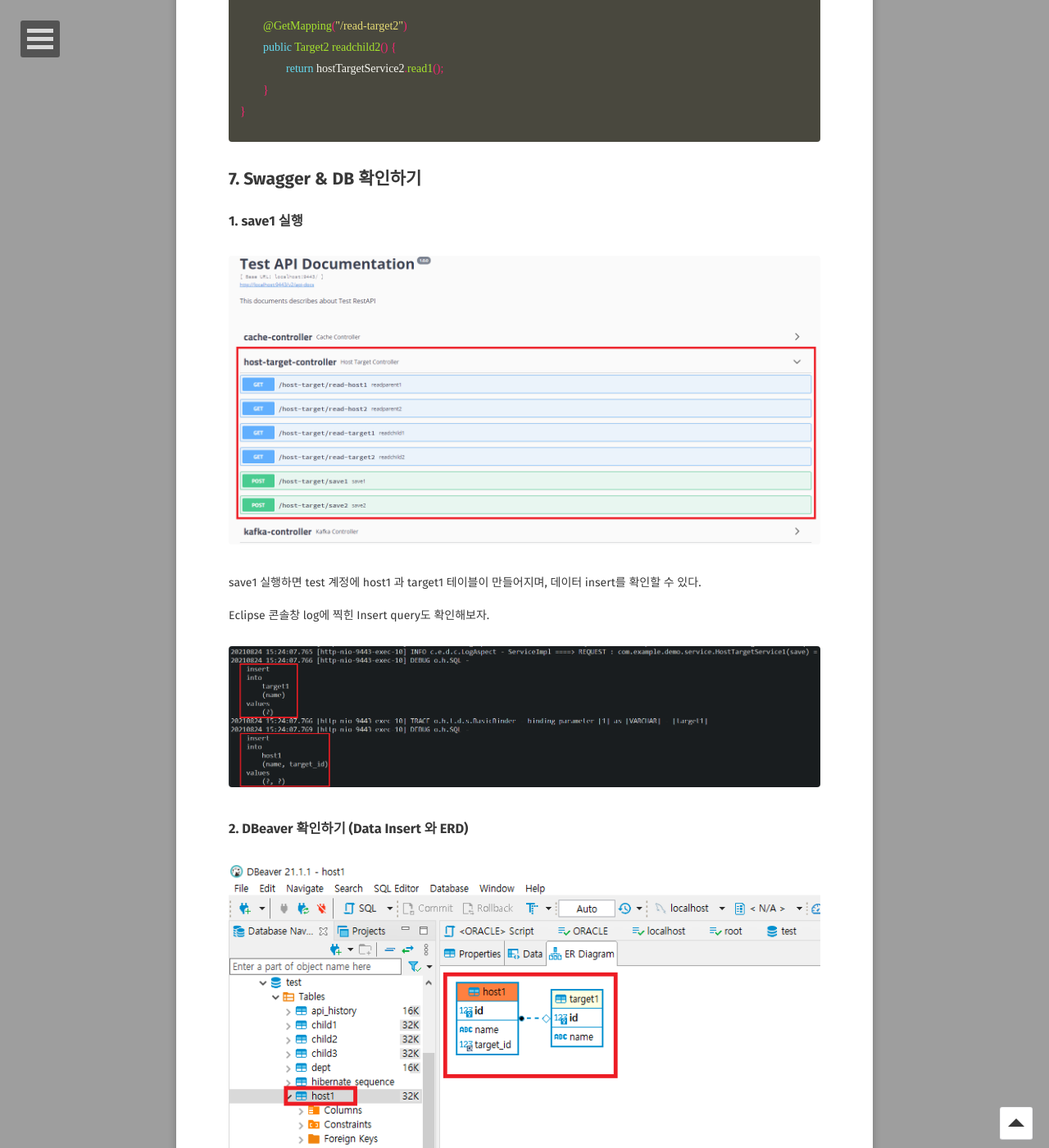
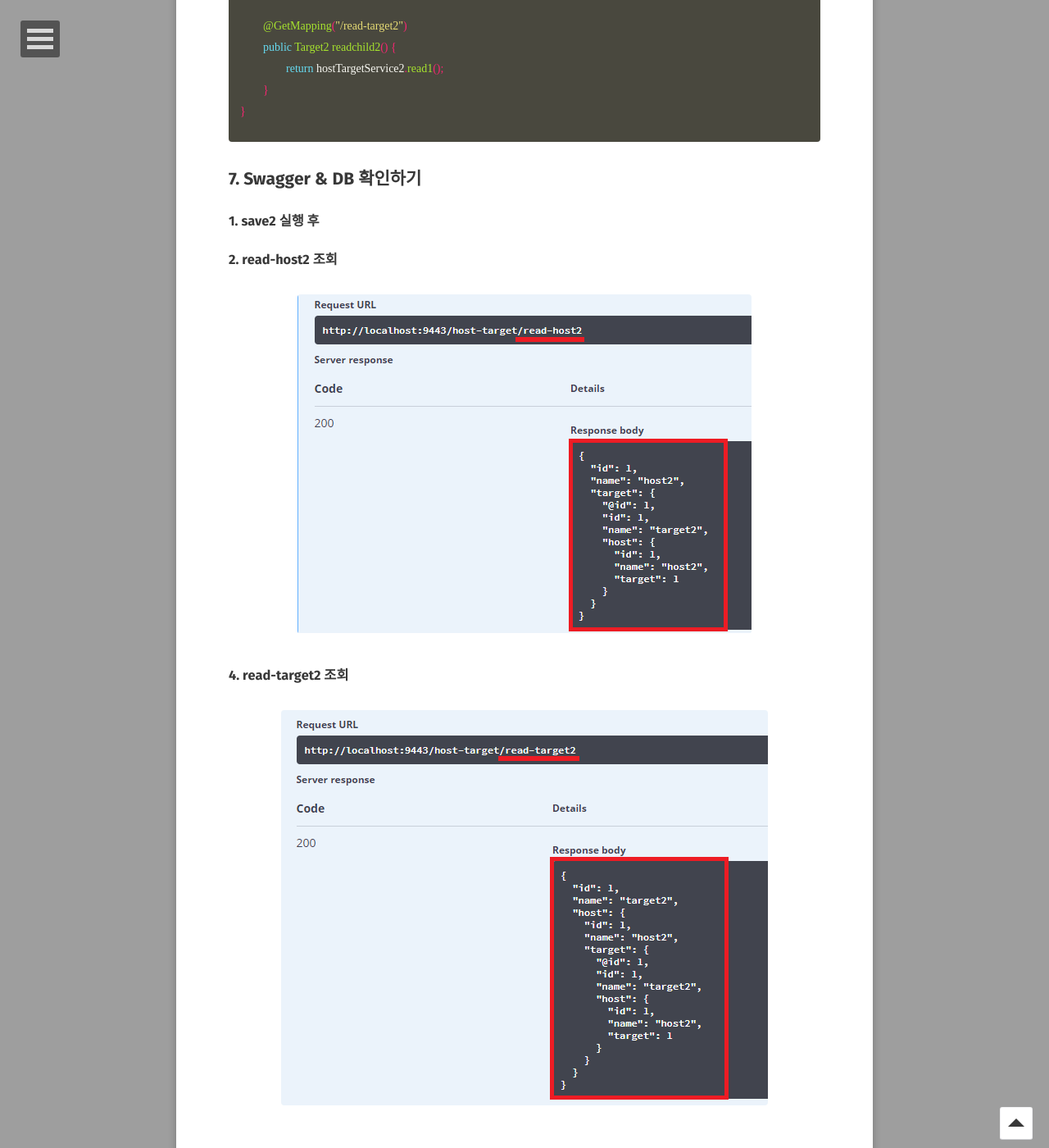
Before and after one commit to GayeonYoon/GayeonYoon.github.io, a Jekyll site: the page built from _posts/2021-08-24-JPA-MAPPING-OneToOne2.md, in a window 1280 px wide and 1400 px high, scrolled down 5847 px. Shown: the whole window at 82% size. Built offline with Jekyll 4.4.1, drawn with Linux system fonts in a browser that asks for light colours; some web fonts are replaced; some of the changed text lies outside the part shown.

Commit message:
Update 2021-08-24-JPA-MAPPING-OneToOne2.md

```diff
--- a/_posts/2021-08-24-JPA-MAPPING-OneToOne2.md
+++ b/_posts/2021-08-24-JPA-MAPPING-OneToOne2.md
@@ -217,39 +217,14 @@ public class HostTargetController {
 {% endhighlight %}
 
 ## 7. Swagger & DB 확인하기
+### 1. save2 실행 후
 
-### 1. save1 실행
+### 2. read-host2 조회
 <figure>
-	<img src="/assets/img/Host_Target_Swagger1.png">
+	<img src="/assets/img/Host2_OneToOne.png">
 </figure>
 
-save1 실행하면 test 계정에 host1 과 target1 테이블이 만들어지며, 데이터 insert를 확인할 수 있다.
-
-Eclipse 콘솔창 log에 찍힌 Insert query도 확인해보자.
+### 4. read-target2 조회
 <figure>
-	<img src="/assets/img/Insert_Console.png">
+	<img src="/assets/img/Target2_OneToOne.png">
 </figure>
-
-### 2. DBeaver 확인하기 (Data Insert 와 ERD)
-<figure>
-	<img src="/assets/img/Host_Target_ERD.png">
-</figure>
-
-1) host1 과 target1 테이블 확인
-2) ERD 확인 <br>
-target1 테이블의 PK인 id가 host1 테이블의 FK로 설정.
-
-### 3. read-host1 조회
-<figure>
-	<img src="/assets/img/Host1_OneToOne.png">
-</figure>
-
-log에 찍힌 Select query 확인하면 아래와 같다.
-<figure>
-	<img src="/assets/img/Host1_Read_Console.png">
-</figure>
-Join된 query 확인이 가능하다.
-### 4. read-target1 조회
-<figure>
-	<img src="/assets/img/Target1_OneToOne.png">
-</figure>
```
